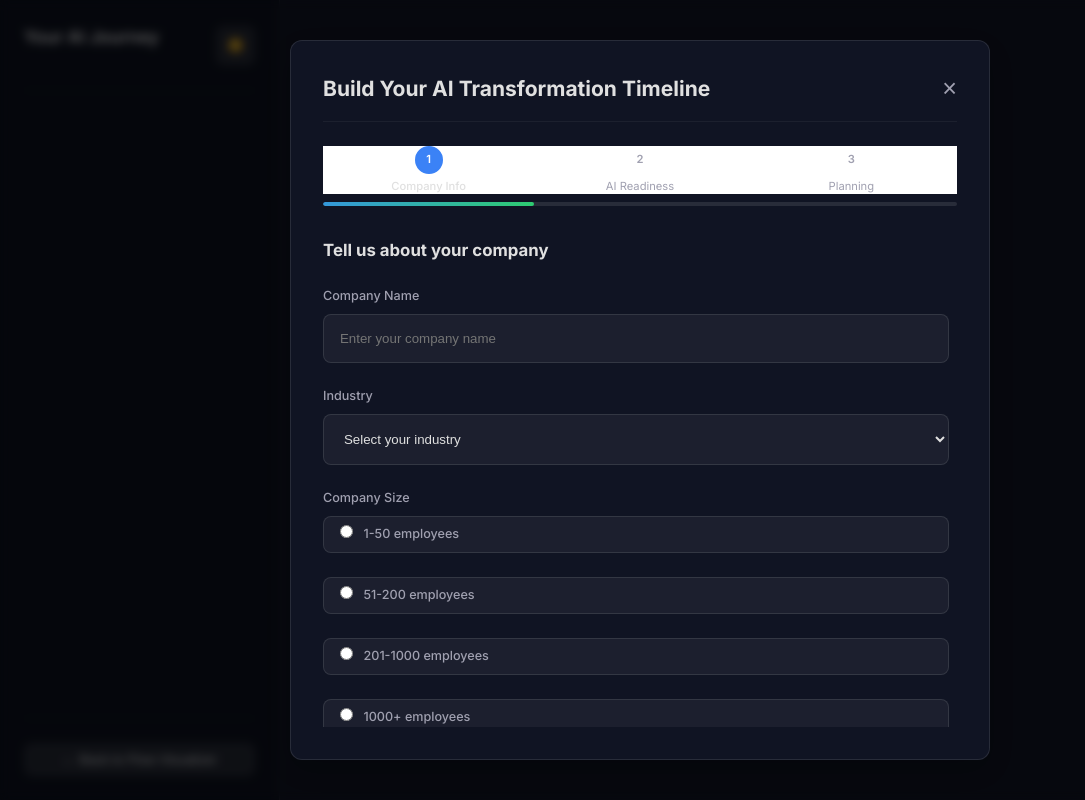
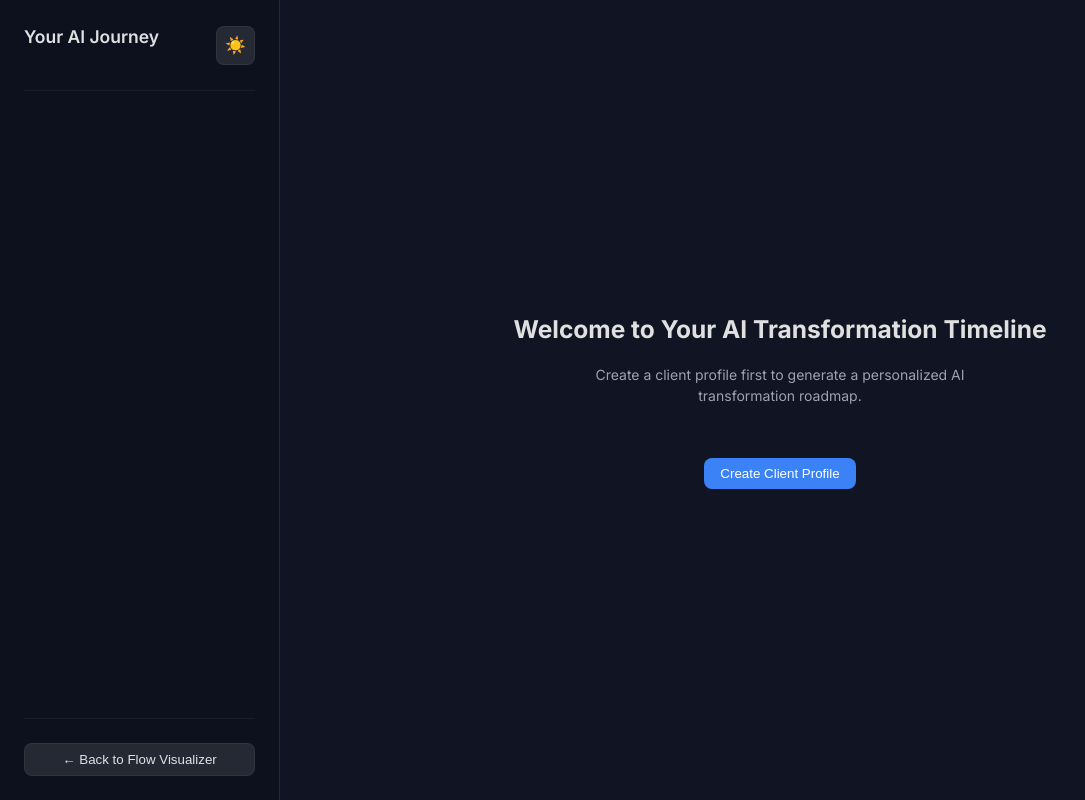
Before and after one commit to sgclasher/agentic-ai-flow, a Next.js app: page /timeline in a window 1280 px wide. Shown: the whole page, without its empty margins (0-1085 px from the left). Built offline with nearby package versions, Linux system fonts and the light colour scheme.

Commit message:
looking good

```diff
--- a/app/timeline/page.js
+++ b/app/timeline/page.js
@@ -7,7 +7,7 @@ import { ProfileService } from '../services/profileService';
 import TimelineSidebar from './components/TimelineSidebar';
 import TimelineContent from './components/TimelineContent';
 import MetricsWidget from './components/MetricsWidget';
-import BusinessProfileModal from './components/BusinessProfileModal';
+
 import './timeline.css';
 import { MapPin, Building, Rocket, TrendingUp, Zap, Target } from 'lucide-react';
 
@@ -26,9 +26,9 @@ export default function TimelinePage() {
   const profileIdFromUrl = searchParams.get('profileId');
 
   const [activeSection, setActiveSection] = useState('current-state');
-  const [showProfileModal, setShowProfileModal] = useState(false);
   const [scrollProgress, setScrollProgress] = useState(0);
   const [isLoadingProfileAndTimeline, setIsLoadingProfileAndTimeline] = useState(false);
+  const [isInitializing, setIsInitializing] = useState(true);
   const contentRef = useRef(null);
   const sectionRefs = useRef({});
 
@@ -78,7 +78,12 @@ export default function TimelinePage() {
     }
   ] : [];
 
-  // Effect to initialize timeline or show modal
+  // Effect to set initialization state
+  useEffect(() => {
+    setIsInitializing(false);
+  }, []);
+
+  // Effect to initialize timeline from profile ID
   useEffect(() => {
     const initializeTimeline = async () => {
       if (profileIdFromUrl) {
@@ -87,28 +92,21 @@ export default function TimelinePage() {
           const loadedProfile = await ProfileService.getProfile(profileIdFromUrl);
           if (loadedProfile) {
             await generateTimeline(loadedProfile);
-            setShowProfileModal(false);
           } else {
-            console.warn(`Profile with ID ${profileIdFromUrl} not found. Opening modal.`);
-            setShowProfileModal(true);
+            console.warn(`Profile with ID ${profileIdFromUrl} not found.`);
           }
         } catch (error) {
           console.error("Error loading profile for timeline:", error);
-          setShowProfileModal(true);
         } finally {
           setIsLoadingProfileAndTimeline(false);
-        }
-      } else {
-        if (!hasValidProfile() || !timelineData) {
-          setShowProfileModal(true);
-        } else {
-          setShowProfileModal(false);
         }
       }
     };
 
+    if (!isInitializing) {
       initializeTimeline();
-  }, [profileIdFromUrl, generateTimeline, hasValidProfile, timelineData]);
+    }
+  }, [profileIdFromUrl, generateTimeline, isInitializing]);
 
   // Changed to useLayoutEffect for scroll handling to sync with paint
   useLayoutEffect(() => {
@@ -123,13 +121,14 @@ export default function TimelinePage() {
       setScrollProgress(Math.max(0, Math.min(100, progress || 0)));
 
       let newActiveSection = null;
-      const scrollThreshold = 50; // How many pixels from top to consider a section active
+      let maxVisibleArea = 0;
 
+      // Check if we're at the very bottom
       const bottomScrollBuffer = 20;
       if (scrollTop + viewportHeight >= scrollHeight - bottomScrollBuffer) {
         newActiveSection = timelineSections.length > 0 ? timelineSections[timelineSections.length - 1].id : null;
       } else {
-        // Iterate from top to bottom to find the first section whose top part is visible
+        // Find the section with the most visible area in the viewport
         for (let i = 0; i < timelineSections.length; i++) {
           const sectionId = timelineSections[i].id;
           const element = sectionRefs.current[sectionId];
@@ -137,15 +136,35 @@ export default function TimelinePage() {
             const elementTop = element.offsetTop;
             const elementBottom = elementTop + element.offsetHeight;
 
-            // A section is active if its top is near the viewport top, or if it's the first section visible
-            if (scrollTop + scrollThreshold >= elementTop && scrollTop + scrollThreshold < elementBottom) {
+            // Calculate how much of this section is visible in the viewport
+            const visibleTop = Math.max(elementTop, scrollTop);
+            const visibleBottom = Math.min(elementBottom, scrollTop + viewportHeight);
+            const visibleArea = Math.max(0, visibleBottom - visibleTop);
+
+            // If this section has more visible area than any previous section, make it active
+            if (visibleArea > maxVisibleArea) {
+              maxVisibleArea = visibleArea;
               newActiveSection = sectionId;
-              break;
             }
-            // Special case for the first section when scrolling up towards it
-            if (i === 0 && scrollTop < elementTop + scrollThreshold) {
+          }
+        }
+
+        // Fallback: if no section has significant visible area, use proximity to viewport center
+        if (!newActiveSection || maxVisibleArea < 50) {
+          const viewportCenter = scrollTop + viewportHeight / 2;
+          let minDistance = Infinity;
+
+          for (let i = 0; i < timelineSections.length; i++) {
+            const sectionId = timelineSections[i].id;
+            const element = sectionRefs.current[sectionId];
+            if (element) {
+              const elementCenter = element.offsetTop + element.offsetHeight / 2;
+              const distance = Math.abs(viewportCenter - elementCenter);
+
+              if (distance < minDistance) {
+                minDistance = distance;
                 newActiveSection = sectionId;
-               break;
+              }
             }
           }
         }
@@ -180,12 +199,7 @@ export default function TimelinePage() {
     }
   };
 
-  const handleProfileSubmit = async (profile) => {
-    setIsLoadingProfileAndTimeline(true);
-    await generateTimeline(profile);
-    setShowProfileModal(false);
-    setIsLoadingProfileAndTimeline(false);
-  };
+
 
   if (profileIdFromUrl && isLoadingProfileAndTimeline) {
     return (
@@ -211,26 +225,58 @@ export default function TimelinePage() {
 
       {/* Main Content Area */}
       <div className="timeline-main" ref={contentRef}>
-        {timelineData && !isLoadingProfileAndTimeline ? (
+        {isInitializing ? (
+          // Show loading state while determining if we have a profile ID
+          <div className="timeline-empty">
+            <div className="loading-spinner"></div>
+            <h2>Loading...</h2>
+          </div>
+        ) : timelineData && !isLoadingProfileAndTimeline ? (
+          // Show the actual timeline
           <TimelineContent
             sections={timelineSections}
             timelineData={timelineData}
             sectionRefs={sectionRefs}
             businessProfile={businessProfile}
           />
-        ) : (!profileIdFromUrl && !showProfileModal && !isGenerating && !isLoadingProfileAndTimeline) ? (
+        ) : profileIdFromUrl ? (
+          // Show loading state when we have a profile ID but no timeline yet
+          <div className="timeline-empty">
+            <div className="loading-spinner"></div>
+            <h2>Loading Your AI Timeline</h2>
+            <p>Generating personalized roadmap from your profile...</p>
+          </div>
+        ) : isGenerating ? (
+          // Show loading state when generating timeline from existing profile
+          <div className="timeline-empty">
+            <div className="loading-spinner"></div>
+            <h2>Generating AI Timeline</h2>
+            <p>Creating your personalized transformation roadmap...</p>
+          </div>
+        ) : (
+          // Show welcome message only when no profile ID and not generating
           <div className="timeline-empty">
             <h2>Welcome to Your AI Transformation Timeline</h2>
-            <p>Please complete your business profile to generate a personalized roadmap.</p>
+            <p>Create a client profile first to generate a personalized AI transformation roadmap.</p>
+            <div style={{ display: 'flex', gap: '1rem', justifyContent: 'center', marginTop: '2rem' }}>
               <button
                 className="btn-primary"
-              onClick={() => setShowProfileModal(true)}
+                onClick={() => window.location.href = '/profiles'}
+              >
+                Create Client Profile
+              </button>
+              {hasValidProfile() && (
+                <button
+                  className="btn-secondary"
+                  onClick={() => generateTimeline()}
                   disabled={isGenerating}
                 >
-              Get Started
+                  Generate Timeline from Current Profile
                 </button>
+              )}
             </div>
-        ) : null}
+          </div>
+        )}
       </div>
 
       {/* Right Sidebar - Metrics Widget */}
@@ -242,17 +288,6 @@ export default function TimelinePage() {
         />
       )}
 
-      {/* Business Profile Modal */}
-      {showProfileModal && (
-        <BusinessProfileModal
-          onClose={() => {
-            setShowProfileModal(false);
-          }}
-          onSubmit={handleProfileSubmit}
-          isGenerating={isGenerating}
-          initialData={businessProfile}
-        />
-      )}
     </div>
   );
 }
--- a/app/timeline/timeline.css
+++ b/app/timeline/timeline.css
@@ -285,6 +285,21 @@
   font-size: 1rem;
   margin-bottom: var(--timeline-spacing-lg);
   max-width: 450px;
+}
+
+.loading-spinner {
+  width: 40px;
+  height: 40px;
+  border: 4px solid var(--timeline-border-secondary);
+  border-top: 4px solid var(--timeline-accent-blue);
+  border-radius: 50%;
+  animation: spin 1s linear infinite;
+  margin: 0 auto var(--timeline-spacing-lg);
+}
+
+@keyframes spin {
+  0% { transform: rotate(0deg); }
+  100% { transform: rotate(360deg); }
 }
 
 
```
Lines whose indentation alone changed are shown as unchanged.
